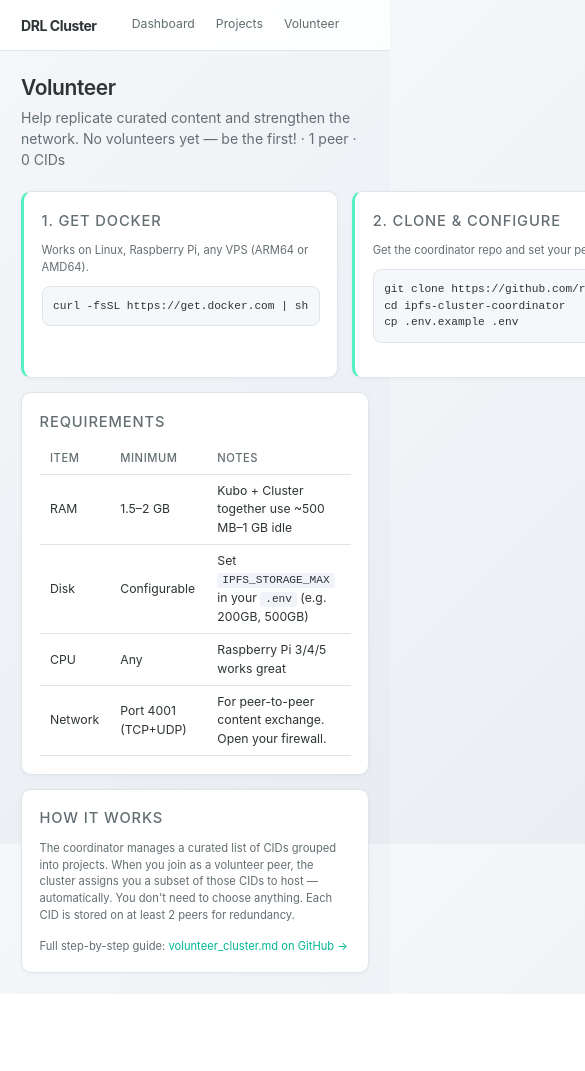
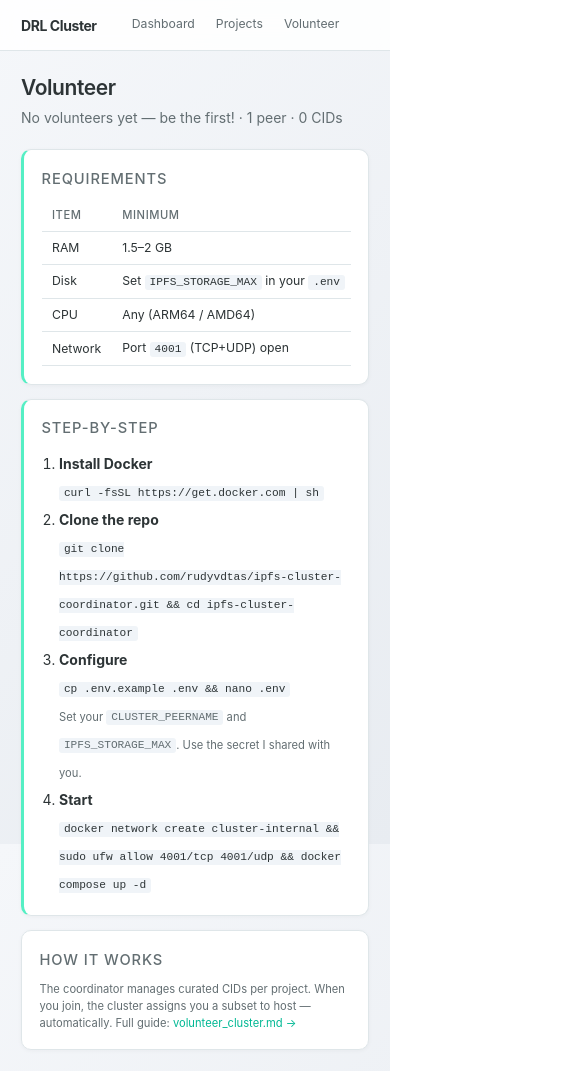
Before and after one commit to rudyvdtas/sveltekit-monitor-app, a SvelteKit app: page /volunteer in a window 390 px wide. Shown: the top 1071 px of the page, 585 px wide, since content can reach past the window. Before the commit the page ends 994 px from the top, so only its background shows below. Built offline with nearby package versions, Linux system fonts and the light colour scheme; no server answers.

Commit message:
mobiel responsive + volunteer pagina vereenvoudigd + pin uitleg verwijderd

```diff
--- a/src/app.css
+++ b/src/app.css
@@ -195,3 +195,13 @@ pre code { background: none; padding: 0; }
 .text-muted { color: var(--text-muted); }
 .text-sm { font-size: 0.8rem; }
 .truncate { overflow: hidden; text-overflow: ellipsis; white-space: nowrap; max-width: 100%; }
+
+@media (max-width: 768px) {
+  .grid-2, .grid-3 { grid-template-columns: 1fr; }
+  .flex-between { flex-direction: column; align-items: flex-start; gap: 0.5rem; }
+  table { display: block; overflow-x: auto; }
+  td, th { white-space: nowrap; }
+  .nav-inner { gap: 1rem; padding: 0 1rem; }
+  .nav-links { gap: 0.75rem; }
+  code.truncate { max-width: 120px !important; }
+}
--- a/src/routes/volunteer/+page.svelte
+++ b/src/routes/volunteer/+page.svelte
@@ -7,60 +7,48 @@
 
 <h1 style="margin-bottom: 0.25rem;">Volunteer</h1>
 <p class="text-muted" style="margin-bottom: 1.5rem;">
-  Help replicate curated content and strengthen the network.
   {volunteers === 0 ? 'No volunteers yet — be the first!' : `${volunteers} active volunteer${volunteers > 1 ? 's' : ''}`}
   · {peerCount} peer{peerCount > 1 ? 's' : ''} · {cidCount} CIDs
 </p>
 
-<div class="grid grid-3 mb-md">
-  <div class="card card-accent">
-    <h2>1. Get Docker</h2>
-    <p class="text-muted text-sm" style="margin-bottom: 0.75rem;">Works on Linux, Raspberry Pi, any VPS (ARM64 or AMD64).</p>
-    <pre><code>curl -fsSL https://get.docker.com | sh</code></pre>
-  </div>
-  <div class="card card-accent">
-    <h2>2. Clone & Configure</h2>
-    <p class="text-muted text-sm" style="margin-bottom: 0.75rem;">Get the coordinator repo and set your peer name + storage limit.</p>
-    <pre><code>git clone https://github.com/rudyvdtas/ipfs-cluster-coordinator.git
-cd ipfs-cluster-coordinator
-cp .env.example .env</code></pre>
-  </div>
-  <div class="card card-accent">
-    <h2>3. Start</h2>
-    <p class="text-muted text-sm" style="margin-bottom: 0.75rem;">Create the network, open port 4001, and start the stack.</p>
-    <pre><code>docker network create cluster-internal
-sudo ufw allow 4001/tcp 4001/udp
-docker compose up -d</code></pre>
-  </div>
-</div>
-
-<div class="card mb-md">
+<div class="card mb-md card-accent">
   <h2>Requirements</h2>
   <table>
     <thead>
-      <tr><th>Item</th><th>Minimum</th><th>Notes</th></tr>
+      <tr><th>Item</th><th>Minimum</th></tr>
     </thead>
     <tbody>
-      <tr><td>RAM</td><td>1.5–2 GB</td><td>Kubo + Cluster together use ~500 MB–1 GB idle</td></tr>
-      <tr><td>Disk</td><td>Configurable</td><td>Set <code>IPFS_STORAGE_MAX</code> in your <code>.env</code> (e.g. 200GB, 500GB)</td></tr>
-      <tr><td>CPU</td><td>Any</td><td>Raspberry Pi 3/4/5 works great</td></tr>
-      <tr><td>Network</td><td>Port 4001 (TCP+UDP)</td><td>For peer-to-peer content exchange. Open your firewall.</td></tr>
+      <tr><td>RAM</td><td>1.5–2 GB</td></tr>
+      <tr><td>Disk</td><td>Set <code>IPFS_STORAGE_MAX</code> in your <code>.env</code></td></tr>
+      <tr><td>CPU</td><td>Any (ARM64 / AMD64)</td></tr>
+      <tr><td>Network</td><td>Port <code>4001</code> (TCP+UDP) open</td></tr>
     </tbody>
   </table>
 </div>
 
+<div class="card mb-md card-accent">
+  <h2>Step-by-step</h2>
+  <ol style="padding-left: 1.25rem; line-height: 2;">
+    <li><strong>Install Docker</strong><br><code>curl -fsSL https://get.docker.com | sh</code></li>
+    <li><strong>Clone the repo</strong><br><code>git clone https://github.com/rudyvdtas/ipfs-cluster-coordinator.git &amp;&amp; cd ipfs-cluster-coordinator</code></li>
+    <li><strong>Configure</strong><br>
+      <code>cp .env.example .env &amp;&amp; nano .env</code><br>
+      <span class="text-muted text-sm">Set your <code>CLUSTER_PEERNAME</code> and <code>IPFS_STORAGE_MAX</code>. Use the secret I shared with you.</span>
+    </li>
+    <li><strong>Start</strong><br>
+      <code>docker network create cluster-internal &amp;&amp; sudo ufw allow 4001/tcp 4001/udp &amp;&amp; docker compose up -d</code>
+    </li>
+  </ol>
+</div>
+
 <div class="card">
   <h2>How it works</h2>
-  <p class="text-muted text-sm" style="margin-bottom: 1rem;">
-    The coordinator manages a curated list of CIDs grouped into projects.
-    When you join as a volunteer peer, the cluster assigns you a subset of
-    those CIDs to host — automatically. You don't need to choose anything.
-    Each CID is stored on at least 2 peers for redundancy.
-  </p>
   <p class="text-muted text-sm">
-    Full step-by-step guide:
+    The coordinator manages curated CIDs per project. When you join,
+    the cluster assigns you a subset to host — automatically.
+    Full guide:
     <a href="https://github.com/rudyvdtas/ipfs-cluster-coordinator/blob/main/volunteer_cluster.md" target="_blank" rel="noopener">
-      volunteer_cluster.md on GitHub →
+      volunteer_cluster.md →
     </a>
   </p>
 </div>
```
Also changed, not shown: src/routes/projects/+page.svelte (+1 -24 lines).
